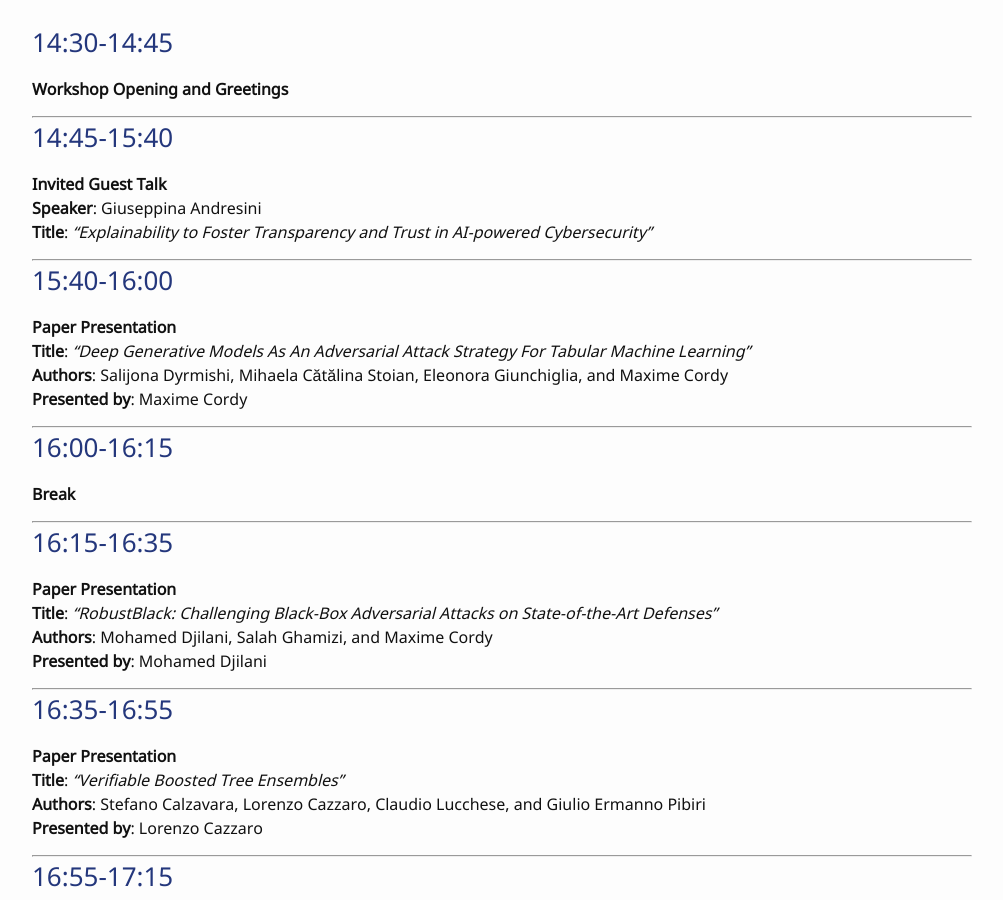
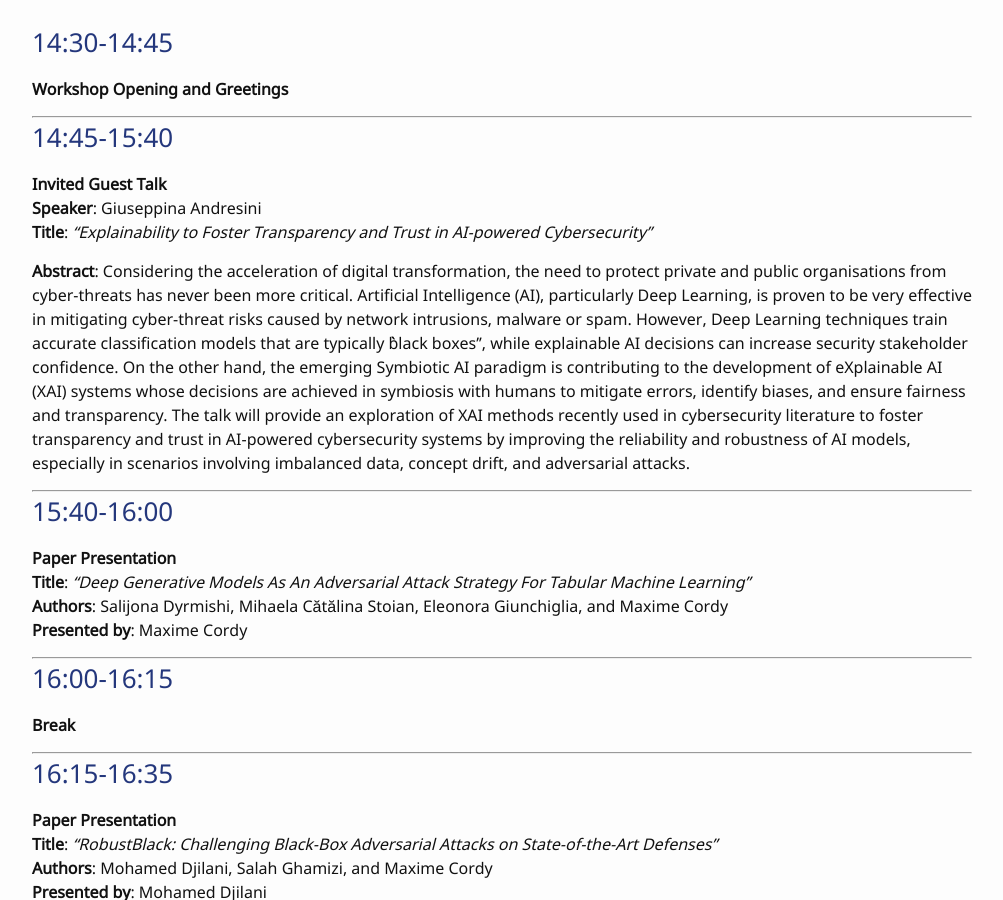
Before and after one commit to taicworkshop/taicworkshop.github.io, a Jekyll site: the page built from workshop_program.markdown, in a window 1280 px wide and 900 px high, scrolled down 896 px. Shown: the whole window, without its empty margins (138-1141 px from the left). Built offline with Jekyll 4.4.1, drawn with Linux system fonts in a browser that asks for light colours.

Commit message:
abstract talk

```diff
--- a/workshop_program.markdown
+++ b/workshop_program.markdown
@@ -22,6 +22,11 @@ nav: true
 **Invited Guest Talk**
 **Speaker**: Giuseppina Andresini
 **Title**: *“Explainability to Foster Transparency and Trust in AI-powered Cybersecurity”*
+
+**Abstract**: Considering the acceleration of digital transformation, the need to protect private and public organisations from cyber-threats has never been more critical. Artificial Intelligence (AI), particularly Deep Learning, is proven to be very effective in mitigating cyber-threat risks caused by network intrusions, malware or spam. However,  Deep Learning techniques train accurate classification models that are typically ``black boxes'', while explainable AI decisions can increase security stakeholder confidence.
+On the other hand, the emerging Symbiotic AI paradigm is contributing to the development of eXplainable AI (XAI) systems whose decisions are achieved in symbiosis with humans to mitigate errors, identify biases, and ensure fairness and transparency.
+The talk will provide an exploration of XAI methods recently used in cybersecurity literature to foster transparency and trust in AI-powered cybersecurity systems by improving the reliability and robustness of AI models, especially in scenarios involving imbalanced data, concept drift, and adversarial attacks.
+
 
 ---
 
```
